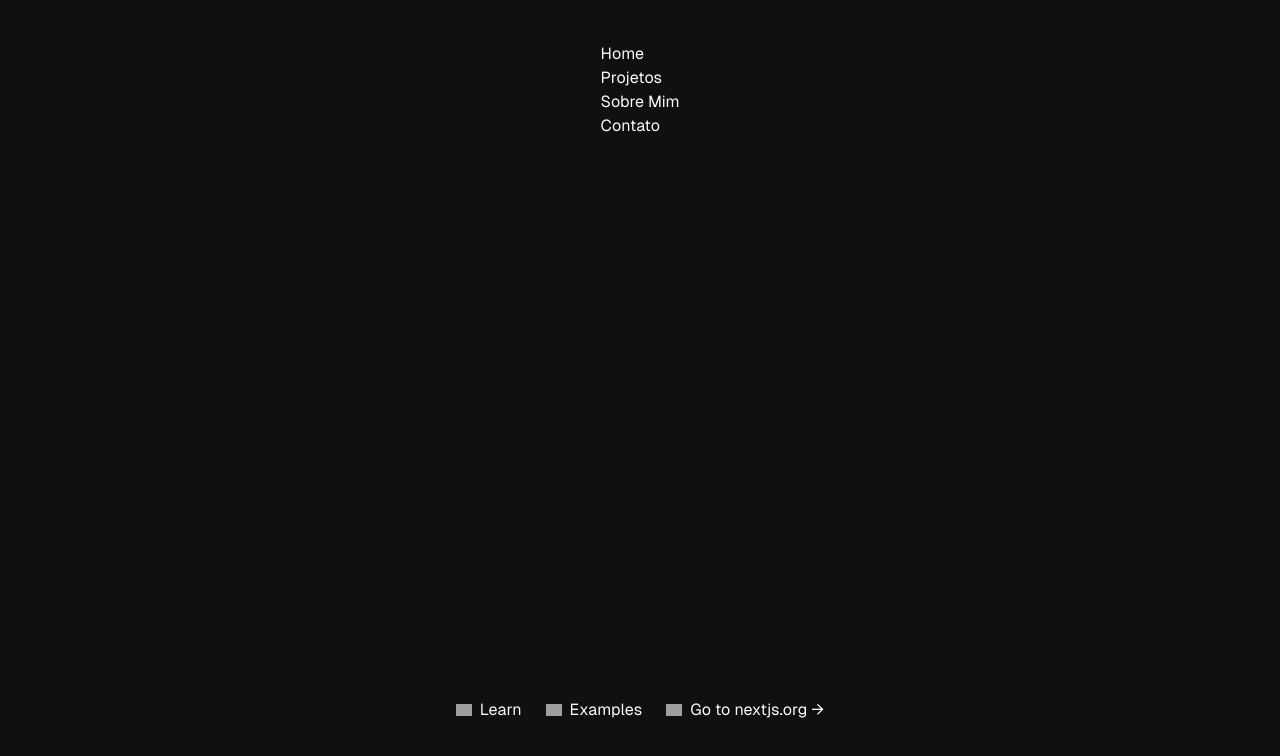
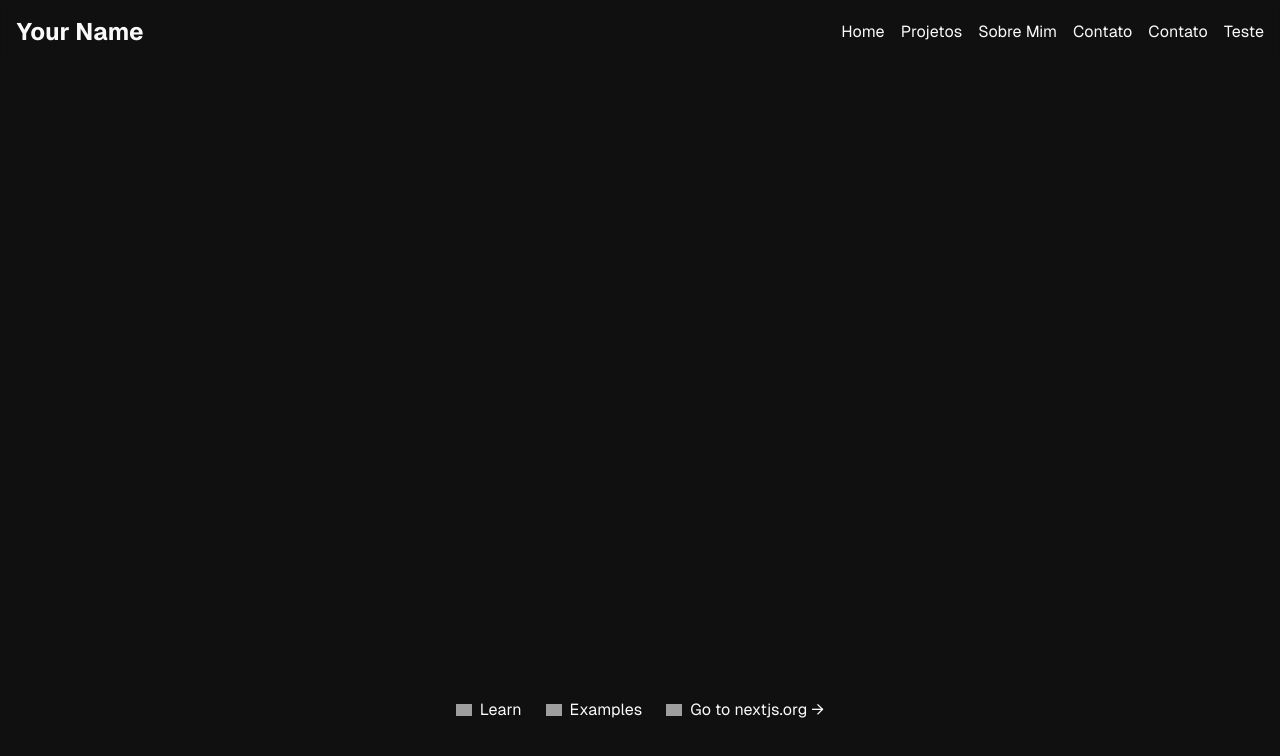
Before and after one commit to robs-am/potfolio, a Next.js app: page / in a window 1280 px wide. Shown: the top 756 px of the page. Built offline with nearby package versions, Linux system fonts and the light colour scheme; grey boxes are pictures that could not be loaded.

Commit message:
feat: add scroll header feature

```diff
--- a/src/app/page.tsx
+++ b/src/app/page.tsx
@@ -1,5 +1,5 @@
 import Image from "next/image";
-import { Header } from "@/components/Header";
+import  Header  from "../components/Header";
 
 export default function Home() {
   return (
--- a/src/components/Header.tsx
+++ b/src/components/Header.tsx
@@ -1,19 +1,60 @@
-import React from 'react';
-import headerData from '../data/headerData.json';
+'use client'
 
+import { useState, useEffect } from 'react'
+import headerData from '../data/headerData.json'
+import Link from 'next/link'
 
-export const Header: React.FC = () => {
+interface HeaderProps {
+  title: string
+}
+
+export default function Header({ title }: HeaderProps) {
+  const [isVisible, setIsVisible] = useState(true)
+  const [lastScrollY, setLastScrollY] = useState(0)
+
+  useEffect(() => {
+    const handleScroll = () => {
+      const currentScrollY = window.scrollY
+
+      if (currentScrollY > lastScrollY) {
+        setIsVisible(false)
+      } else {
+        setIsVisible(true)
+      }
+
+      setLastScrollY(currentScrollY)
+    }
+
+    window.addEventListener('scroll', handleScroll, { passive: true })
+
+    return () => {
+      window.removeEventListener('scroll', handleScroll)
+    }
+  }, [lastScrollY])
+
   return (
-    <header>
-      <nav>
-        <ul>
-          {headerData.links.map((link, index) =>(
-            <li key={index}>
-              <a href={link.url}>{link.label}</a>
-            </li>
-          ))}
-        </ul>
-      </nav>
+    <header
+      className={`fixed w-full bg-background/80 backdrop-blur-sm z-50 transition-all duration-300 ${
+        isVisible ? 'top-0' : '-top-full'
+      }`}
+    >
+      <div className="container mx-auto px-4 py-4 flex justify-between items-center">
+        <Link href="/" className="text-2xl font-bold text-primary">
+          Your Name
+        </Link>
+        <nav>
+          <ul className="flex space-x-4">
+            {headerData.links.map((item) => (
+              <li key={item.url}>
+                <Link href={item.url} className="text-secondary-foreground hover:text-primary transition-colors hover:underline hover:underline-offset-4">
+                  {item.label}
+                </Link>
+              </li>
+            ))}
+
+          </ul>
+        </nav>
+      </div>
     </header>
-  );
-};
+  )
+}
--- a/src/data/headerData.json
+++ b/src/data/headerData.json
@@ -15,6 +15,14 @@
     {
       "label": "Contato",
       "url": "#contact"
+    },
+    {
+      "label": "Contato",
+      "url": "#contact"
+    },
+    {
+      "label": "Teste",
+      "url": "#contact"
     }
   ]
 }
```
